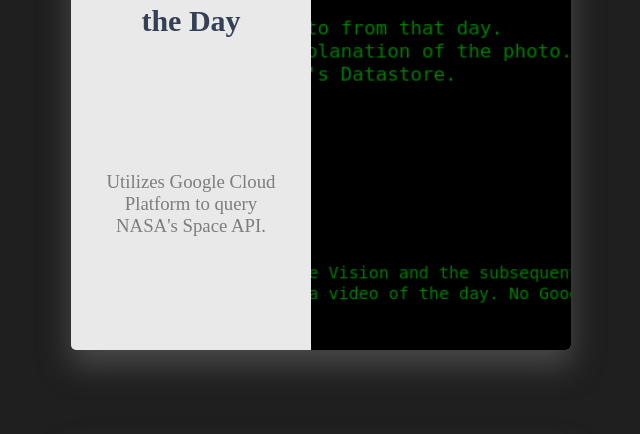
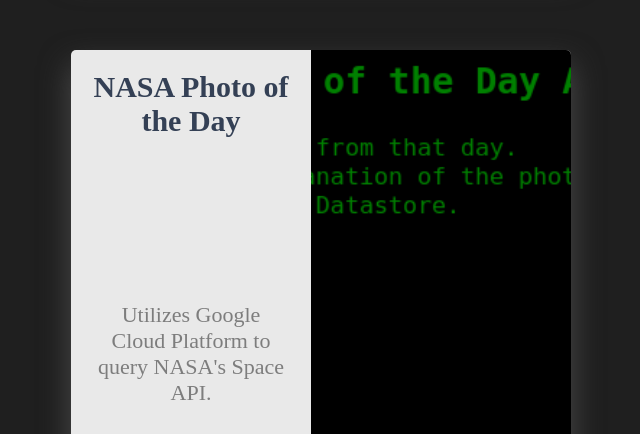
Before and after one commit to shummpdx/website, a plain HTML site: page index.html in a window 1280 px wide. Shown: the part 1863-2297 px from the top of the page, without its empty margins (319-959 px from the left). Drawn offline with Linux system fonts and the light colour scheme.

Commit message:
Project Size Larger to fix text

```diff
--- a/index.html
+++ b/index.html
@@ -18,7 +18,7 @@
 
                     <div id="navbar-menu" aria-labelledby="navbar-toggle">
                         <ul class="navbar-links">
-                        <li class="navbar-item"><a class="navbar-link" href="https://drive.google.com/file/d/1CwRIlEMSorhu0wsTOAgFYdOFRMOwo-_L/view?usp=sharing">Resume</a></li>
+                        <li class="navbar-item"><a class="navbar-link" href="https://drive.google.com/file/d/1n-WnQ8Fef2E3Eb1J6IIazXP7pRQDeJii/view?usp=sharing">Resume</a></li>
                         <li class="navbar-item"><a class="navbar-link" href="https://www.linkedin.com/in/sean-humm-376735180">LinkedIn</a></li>
                         <li class="navbar-item"><a class="navbar-link" href="http://blog.hummsean.com">Blog</a></li>
                         <li class="navbar-item"><a class="navbar-link" href="mailto: sean.humm@gmail.com">Contact</a></li>
--- a/styles/styles.css
+++ b/styles/styles.css
@@ -285,7 +285,7 @@
         border-radius: 5px;
         overflow: hidden;
         /*margin: 3% 6%;*/
-        height: 400px;
+        height: 500px;
         width: 500px;
     }
 
@@ -327,7 +327,7 @@
     #project .product-details > p {
     font-family: 'EB Garamond', serif;
         text-align: center;
-        font-size: 47%;
+        font-size: 55%;
         color: #7d7d7d;
         padding: 2%;
     }
```
